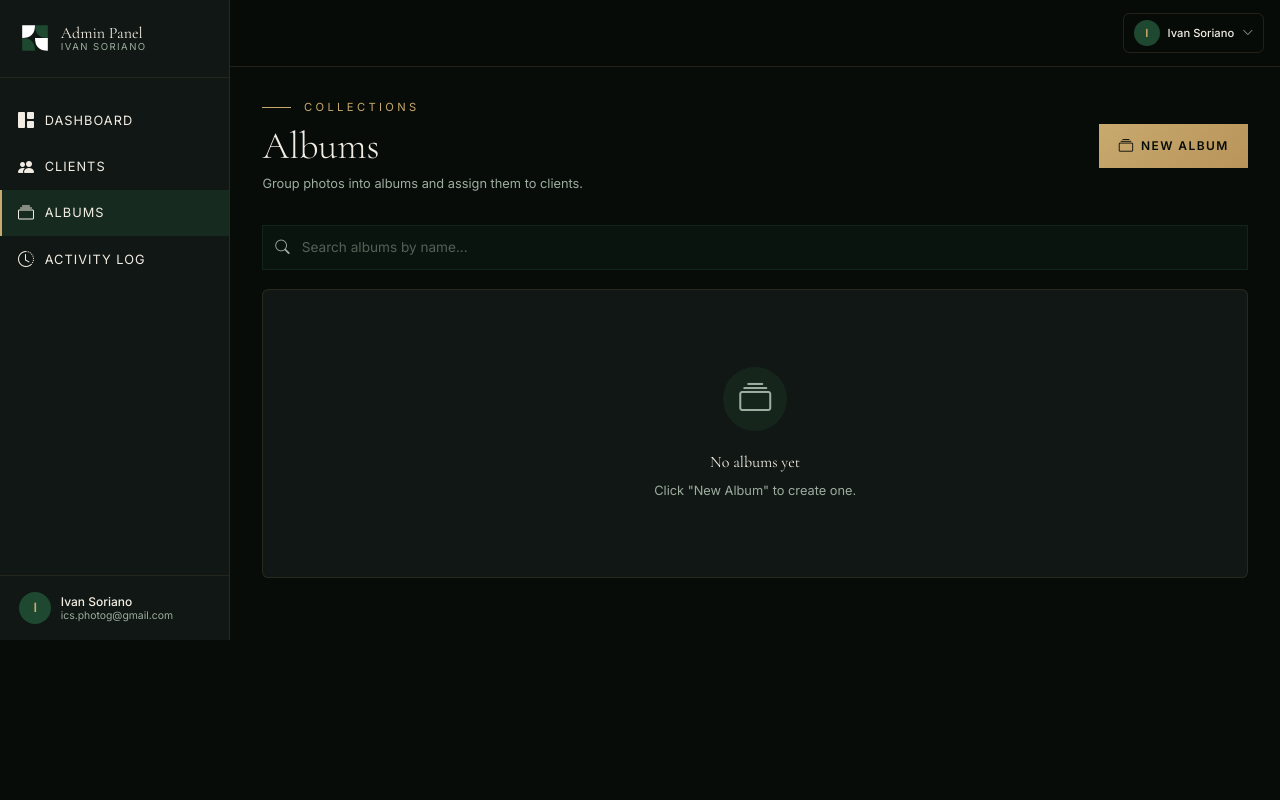
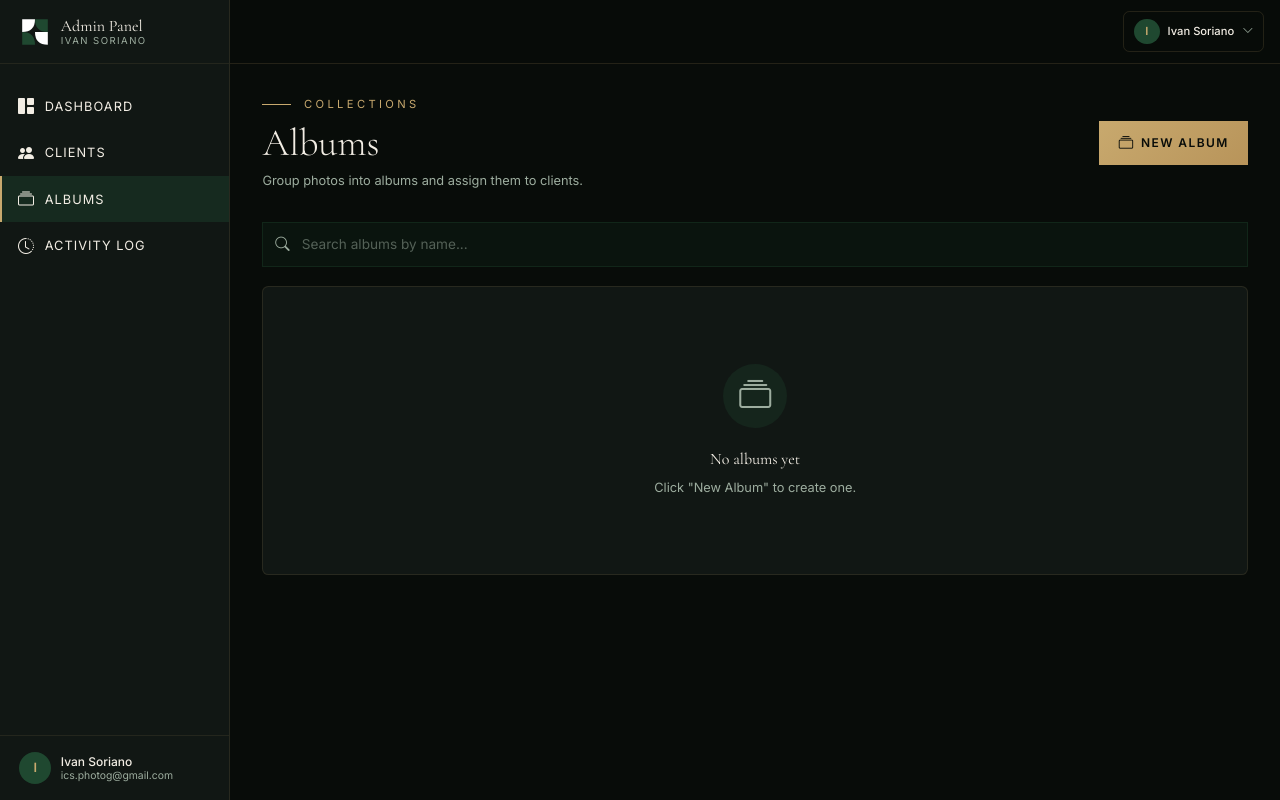
Before and after one commit to gagokakase/ivansorianophotography, a Flask app: page /admin/albums in a window 1280 px wide. Run offline with Flask 3, Linux system fonts and the light colour scheme; a user stored in the database is signed in; data comes from the database, SQL or seed files in the repository; both versions use the stored data as it was after the commit; data that the repository does not hold is empty; some libraries are stand-ins or nearby versions.

Commit message:
Fix admin sidebar layout by changing from flexbox to fixed positioning with left margin, standardize header/footer heights to 80px, and add flex-shrink-0 to prevent collapsing

```diff
--- a/flask_app/templates/admin/base.html
+++ b/flask_app/templates/admin/base.html
@@ -108,15 +108,15 @@
 </head>
 <body style="background-color: var(--isp-bg); font-family: var(--font-body); min-height: 100vh; overflow-x: hidden; max-width: 100%; width: 100%;">
 
-  <div class="flex items-stretch" style="min-height: 100vh;">
+  <div style="min-height: 100vh;">
 
     <!-- Sidebar -->
-    <aside class="fixed lg:sticky inset-y-0 left-0 w-72 z-50 flex flex-col transition-transform duration-300 -translate-x-full lg:translate-x-0"
+    <aside class="fixed top-0 bottom-0 left-0 w-72 z-50 flex flex-col transition-transform duration-300 -translate-x-full lg:translate-x-0"
       id="admin-sidebar"
       style="background-color: var(--isp-bg-card); border-right: 1px solid rgba(200,169,110,0.12);">
 
       <!-- Logo -->
-      <div class="px-6 py-7" style="border-bottom: 1px solid rgba(200,169,110,0.1);">
+      <div class="px-6 flex-shrink-0 flex items-center" style="border-bottom: 1px solid rgba(200,169,110,0.1); height: 80px;">
         <a href="/admin/dashboard" class="flex items-center gap-3">
           <svg width="40" height="40" viewBox="0 0 100 100" fill="none" xmlns="http://www.w3.org/2000/svg">
             <path d="M10 10 H50 Q50 50 10 50 Z" fill="white" />
@@ -136,7 +136,7 @@
       </div>
 
       <!-- Nav links -->
-      <nav class="flex-1 py-6 overflow-y-auto">
+      <nav class="flex-1 py-6 overflow-y-auto" style="min-height: 0;">
         <a href="/admin/dashboard" class="admin-nav-link" style="color: var(--isp-cream);">
           <i class="bi bi-grid-1x2-fill" style="font-size: 20px;"></i> Dashboard
         </a>
@@ -152,7 +152,7 @@
       </nav>
 
       <!-- User info -->
-      <div class="px-6 py-5" style="border-top: 1px solid rgba(200,169,110,0.1);">
+      <div class="px-6 py-5 flex-shrink-0" style="border-top: 1px solid rgba(200,169,110,0.1);">
         <div class="flex items-center gap-3">
           <div class="w-10 h-10 rounded-full flex items-center justify-center" style="background-color: var(--isp-green); color: var(--isp-gold); font-size: 16px; font-weight: 600;">
             {{ current_user.name[0] if current_user.name else 'A' }}
@@ -169,11 +169,11 @@
     <div id="sidebar-overlay" class="fixed inset-0 z-40 lg:hidden" style="background-color: rgba(0,0,0,0.6); display: none;" onclick="toggleSidebar()"></div>
 
     <!-- Main content -->
-    <div class="flex-1 min-w-0" style="min-height: 100vh;">
+    <div class="min-w-0 lg:ml-72" style="min-height: 100vh;">
 
       <!-- Top nav bar -->
-      <header class="sticky top-0 z-30 flex items-center justify-between px-5 py-4"
-        style="background-color: rgba(8,12,9,0.92); backdrop-filter: blur(12px); border-bottom: 1px solid rgba(200,169,110,0.15);">
+      <header class="sticky top-0 z-30 flex items-center justify-between px-5"
+        style="background-color: rgba(8,12,9,0.92); backdrop-filter: blur(12px); border-bottom: 1px solid rgba(200,169,110,0.15); height: 80px;">
         <div class="flex items-center gap-4">
           <button onclick="toggleSidebar()" class="lg:hidden" style="color: var(--isp-cream);">
             <i class="bi bi-list" style="font-size: 26px;"></i>
```
Also changed, not shown: flask_app/site.db.
